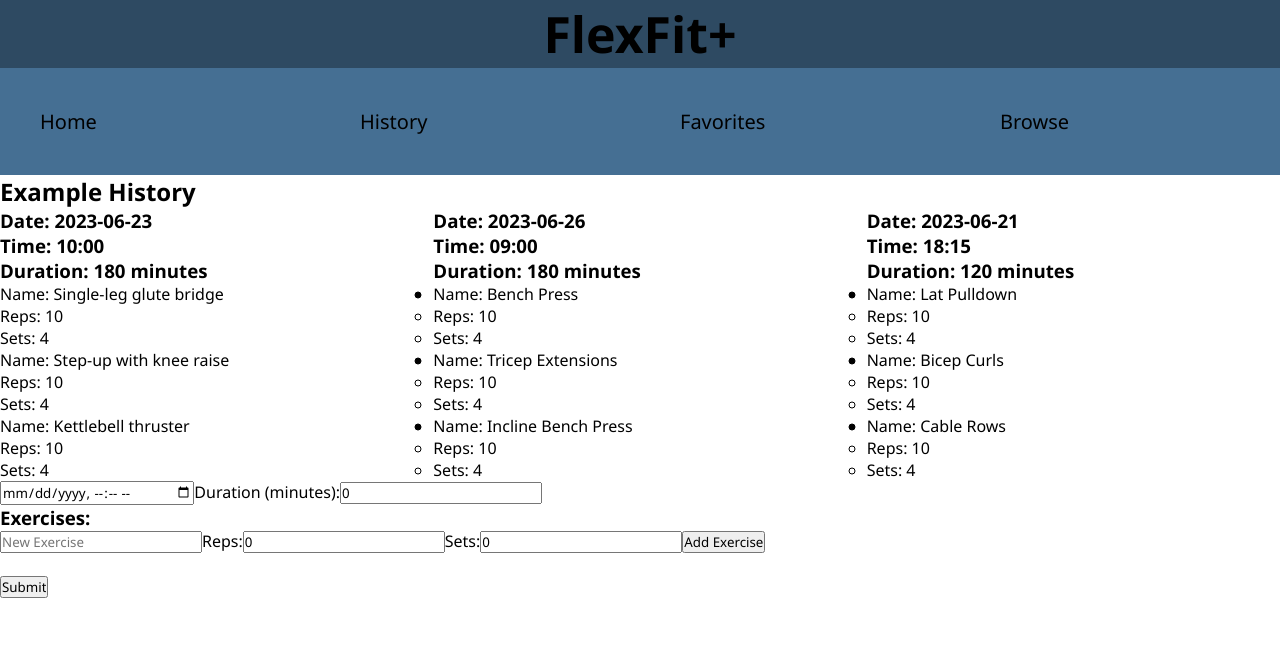
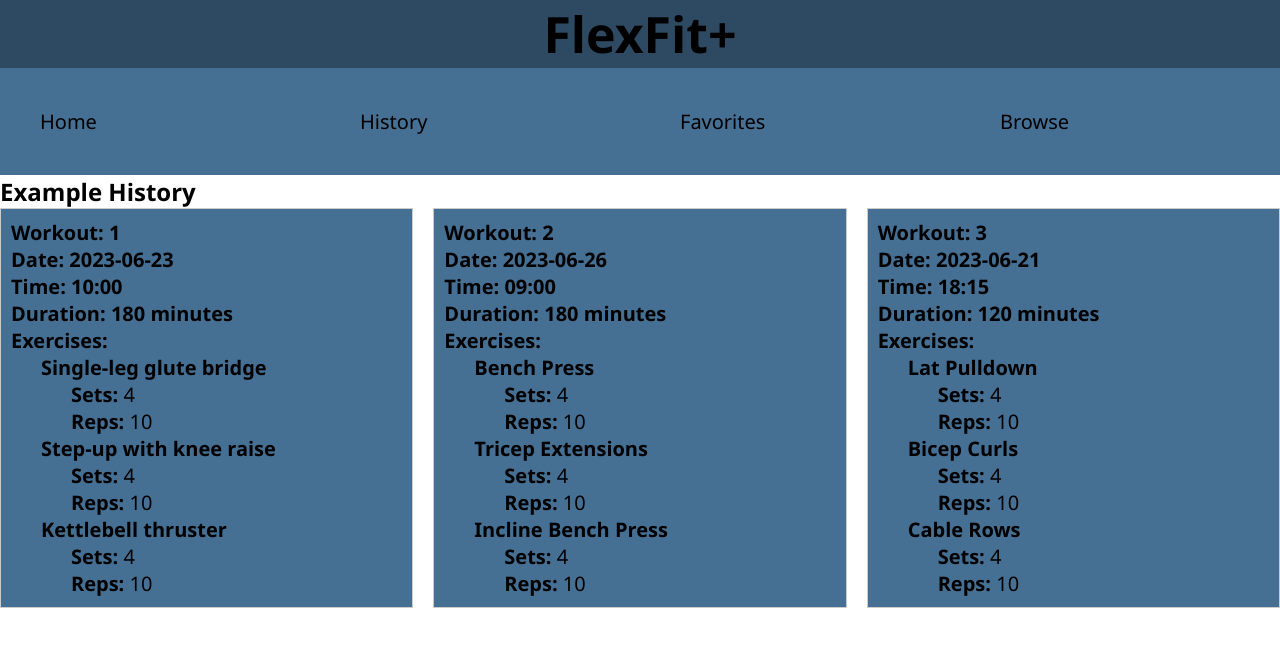
Before and after one commit to marckatz/exercises, a React (Create React App) app: page /history in a window 1280 px wide. Shown: the top 646 px of the page. Built offline with nearby package versions, Linux system fonts and the light colour scheme; data requests are answered from the project's data file.

Commit message:
merged Workout into WorkoutCard, removed Workout, changed formmating for WorkoutCard, moved form into Profile

```diff
--- a/src/components/Favorites.js
+++ b/src/components/Favorites.js
@@ -1,5 +1,4 @@
 import React, { Children, useEffect, useState } from "react";
-import Workout from "./Workout";
 
 function Favorites(){
     const [favorites, setFavorites] = useState([])
--- a/src/components/History.js
+++ b/src/components/History.js
@@ -1,36 +1,23 @@
 import React, {Children, useEffect, useState } from "react";
-import Workout from "./Workout";
-import WorkoutForm from "./WorkoutForm";
+import WorkoutCard from "./WorkoutCard";
 
 function History(){
     const [history, setHistory] = useState([])
 
-    function addWorkout(workoutObj){
-        fetch('http://localhost:3001/workouts/',{
-            method:"POST",
-            headers:{"Content-Type": "application/json"},
-            body:JSON.stringify(workoutObj)
-        })
-        .then(r=>r.json())
-        .then(workout => setHistory(h => [...h, workout]))
-
-    }
-
     useEffect(() => {
         fetch('http://localhost:3001/workouts/')
         .then(r => r.json())
-        .then(w => setHistory(w))
+        .then(w => {setHistory(w)})
     }, [])
 
-    const workoutList = history.map(w => {
-        return <Workout id={w.id} key={w.id} exercises={w.exercises} date={w.date} time={w.time} duration={w.duration} />
-    })
+    const workoutList = Children.toArray(history.map(w => {
+        return <WorkoutCard workout={w} />
+    }))
 
     return (
         <div className="workout-container">
             <h2>Example History</h2>
             <div className="workout-grid">{workoutList}</div>
-            <WorkoutForm addWorkout={addWorkout}/>
         </div>
     )
 }
--- a/src/components/Home.js
+++ b/src/components/Home.js
@@ -1,18 +1,23 @@
-import React from "react";
+import React, { useEffect, useState } from "react";
 import Profile from "./Profile";
-import WorkoutData from "./db.json"
 import WorkoutCard from "./WorkoutCard"
 
 function Home(){
 
-    const workouts = WorkoutData.workouts
+    const [workouts, setWorkouts] = useState([])
+
+    useEffect(() => {
+        fetch('http://localhost:3001/workouts/')
+        .then(r => r.json())
+        .then(w => setWorkouts(w))
+
+    })
 
     const renderWorkouts = workouts.map((workout) => (
         <WorkoutCard
         key={workout.id}
         workout={workout}
-        exercises={workout.exercises}
-         />
+        />
     ))
     return (
         <div>
--- a/src/components/Modal.js
+++ b/src/components/Modal.js
@@ -1,8 +1,20 @@
 import React from 'react';
+import WorkoutForm from './WorkoutForm';
 
 const Modal = ({ open, onClose }) => {
-  if (!open) return null;
-  return (
+
+  function addWorkout(workoutObj){
+    fetch('http://localhost:3001/workouts/',{
+        method:"POST",
+        headers:{"Content-Type": "application/json"},
+        body:JSON.stringify(workoutObj)
+    })
+    // .then(r=>r.json())
+    // .then(workout => setHistory(h => [...h, workout]))
+  }
+
+
+  return open?(
     <div onClick={onClose} className='overlay'>
       <div
         onClick={(e) => {
@@ -18,6 +30,9 @@ const Modal = ({ open, onClose }) => {
             <h1>Workout Started</h1>
             <p>blah blah blah</p>
           </div>
+          <div>
+            <WorkoutForm addWorkout={addWorkout}/>
+          </div>
           <div className='btnContainer'>
             <button className='btnPrimary'>
               <span className='bold'> End Workout</span>
@@ -29,7 +44,8 @@ const Modal = ({ open, onClose }) => {
         </div>
       </div>
     </div>
-  );
+  ):
+  null;
 };
 
 export default Modal;
--- a/src/components/Workout.js
+++ /dev/null
@@ -1,26 +0,0 @@
-import React, { Children } from "react";
-import Exercise from "./Exercise";
-
-function Workout({exercises, date, time, duration, id}){
-    const exerciseList = Children.toArray(exercises.map(e => (
-        <li>
-            <ul>
-                <li>Name: {e.name}</li>
-                <li>Reps: {e.reps}</li>
-                <li>Sets: {e.sets}</li>
-            </ul>
-        </li>
-    )))
-    return (
-        <div>
-            <h3>Date: {date}</h3>
-            <h3>Time: {time}</h3>
-            <h3>Duration: {duration} minutes</h3>
-            <ul>
-                {exerciseList}
-            </ul>
-        </div>
-    )
-}
-
-export default Workout
--- a/src/components/WorkoutCard.js
+++ b/src/components/WorkoutCard.js
@@ -1,18 +1,25 @@
 
-function WorkoutCard ({workout, exercises}) {
+function WorkoutCard ({workout}) {
 
-    const {id, date, time, duration} = workout
+    const {id, date, time, duration, exercises} = workout
+
     const renderExercises = exercises.map((exercise, index) => (
         <li key={index}>
-            <p>Name: {exercise.name}</p>
-            <p>Sets: {exercise.sets}</p>
-            <p>Reps: {exercise.reps}</p>
+            <p><strong>{exercise.name}</strong></p>
+            <ul>
+                <li><strong>Sets:</strong> {exercise.sets}</li>
+                <li><strong>Reps:</strong> {exercise.reps}</li>
+            </ul>
         </li>
     ))
     return (
         <div className="workout-card">
-            <p>Workout: {id}</p>
-            <ul>{renderExercises}</ul>
+            <h4><strong>Workout:</strong> {id}</h4>
+            <h4><strong>Date:</strong> {date}</h4>
+            <h4><strong>Time:</strong> {time}</h4>
+            <h4><strong>Duration:</strong> {duration} minutes</h4>
+            <h4><strong>Exercises:</strong></h4>
+            <ul className="exercise-list">{renderExercises}</ul>
         </div>
 
     )
--- a/src/components/WorkoutForm.js
+++ b/src/components/WorkoutForm.js
@@ -14,7 +14,6 @@ function WorkoutForm({addWorkout}){
     function handleSubmit(e){
         e.preventDefault()
         const tIndex = newDateTime.indexOf('T')
-        console.log(newDateTime)
         const workoutObj = {
             date:newDateTime.slice(0,tIndex),
             time:newDateTime.slice(tIndex+1),
--- a/src/components/db.json
+++ b/src/components/db.json
@@ -1,17 +1,12 @@
 {
-
   "profile": [
     {
       "name": "name",
       "streak": "3 Days",
       "Total Workouts": "5",
       "Workouts Per Week": "4"
-
-
-
     }
   ],
-
   "workouts": [
     {
       "id": 1,
--- a/src/index.css
+++ b/src/index.css
@@ -219,3 +219,8 @@ code {
   background-color: #456f93;
   font-size: 20px;
 }
+
+.exercise-list li{
+  list-style: none;
+  margin-left: 1.5em;
+}
```
Lines whose indentation alone changed are shown as unchanged.
